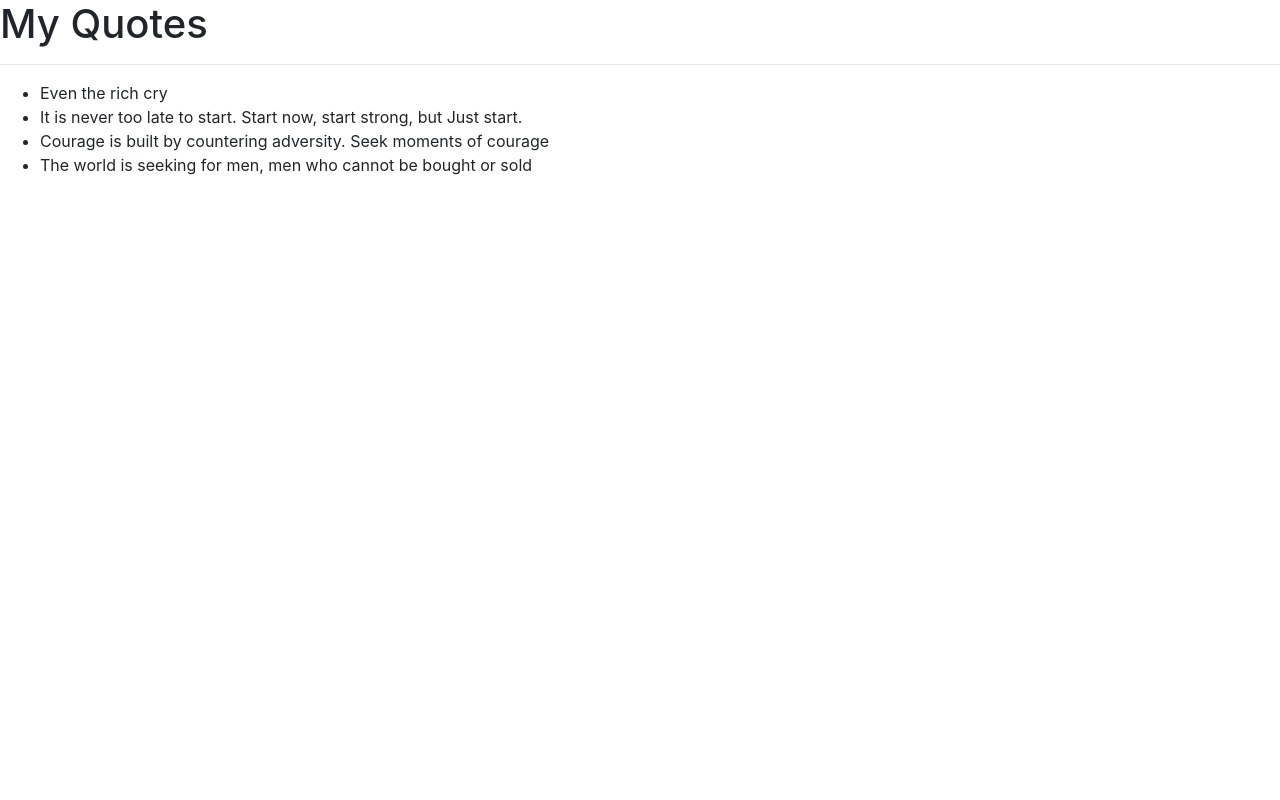
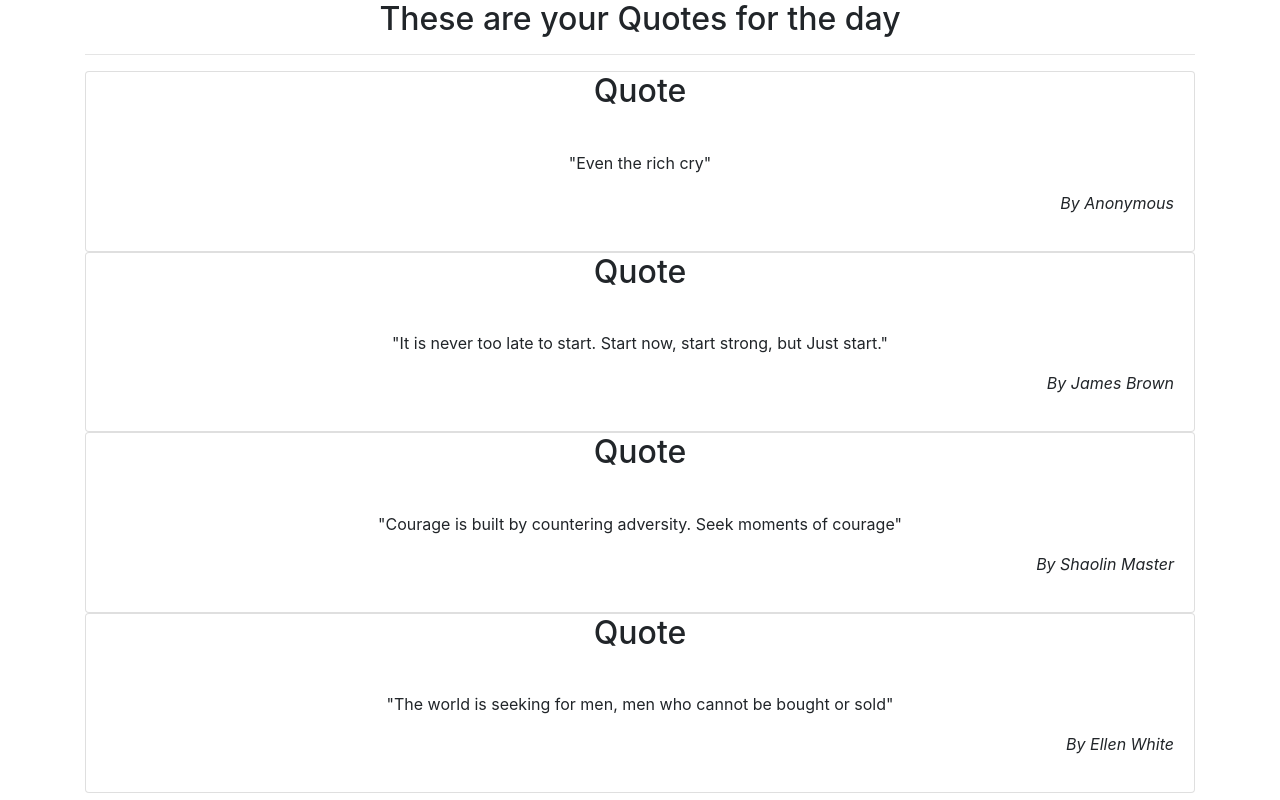
Before and after one commit to kolumr/Quotes, an Angular app: page / in a window 1280 px wide. Built offline with nearby package versions, Linux system fonts and the light colour scheme.

Commit message:
Added directive to display quotes

```diff
--- a/src/app/quote.ts
+++ b/src/app/quote.ts
@@ -17,4 +17,5 @@ export class Quote {
 
          this.showDescription=false;
     }
+
 }
--- a/src/app/quotes/quotes.component.html
+++ b/src/app/quotes/quotes.component.html
@@ -1,9 +1,17 @@
-<div>
-    <h1>My Quotes</h1>
-    <hr>
-    <ul>
-        <li *ngFor='let quote of quotes'>
-          {{quote.text}}
-        </li>
-    </ul>
+<div class="container">
+    <h2 class = "text-center">These are your Quotes for the day</h2>   <hr>
+
+  <div *ngFor='let quote of quotes; let i = index' class="card">
+        <div class="card-title text-center">
+            <h2>Quote</h2>
+        </div>
+        <div class="card-body text-center">
+            <p id={{i}}>"{{quote.text}}"</p>
+
+            <p class ="float-right"><i>By {{quote.author}}</i></p>
+
+        </div>
+
+    </div>
+
   </div>
--- a/src/app/quotes/quotes.component.ts
+++ b/src/app/quotes/quotes.component.ts
@@ -7,15 +7,35 @@ import { Quote } from '../quote';
   styleUrls: ['./quotes.component.css']
 })
 export class QuotesComponent implements OnInit {
+  quote:any = Quote;
   quotes:Quote[] = [
-    new Quote('Even the rich cry','Anonymous','James', new Date(2019,6,9),5,0),
-    new Quote('It is never too late to start. Start now, start strong, but Just start.','James Brown','Brian',new Date(),15,7),
-    new Quote('Courage is built by countering adversity. Seek moments of courage','Shaolin Master','Andrew',new Date(2019,6,9),10,5),
-    new Quote('The world is seeking for men, men who cannot be bought or sold','Ellen White','Brian',new Date(),15,7),
+    new Quote('Even the rich cry','Anonymous','James', new Date(2019,6,9),0,0),
+    new Quote('It is never too late to start. Start now, start strong, but Just start.','James Brown','Brian',new Date(),0,0),
+    new Quote('Courage is built by countering adversity. Seek moments of courage','Shaolin Master','Andrew',new Date(2019,6,9),0,0),
+    new Quote('The world is seeking for men, men who cannot be bought or sold','Ellen White','Brian',new Date(),0,0),
   ]
+
   constructor() { }
 
   ngOnInit(): void {
   }
+  deleteQuote(index:number){
+    let toDelete = confirm(`Are you sure you want to delete this quote?`)
 
+  if (toDelete){
+    this.quotes.splice(index,1);;
+  }
 }
+
+addNewQuote(quote:any){
+  quote.timePassed = new Date(quote.timePassed);
+  this.quotes.push(quote);
+}
+
+addLikes(){
+  this.quote.upVote+=1;
+  }
+addDislikes(){
+  this.quote.downVote+=1;
+}
+}
--- a/src/styles.css
+++ b/src/styles.css
@@ -1 +1 @@
-/* You can add global styles to this file, and also import other style files */
+@import "~bootstrap/dist/css/bootstrap.css"
```
